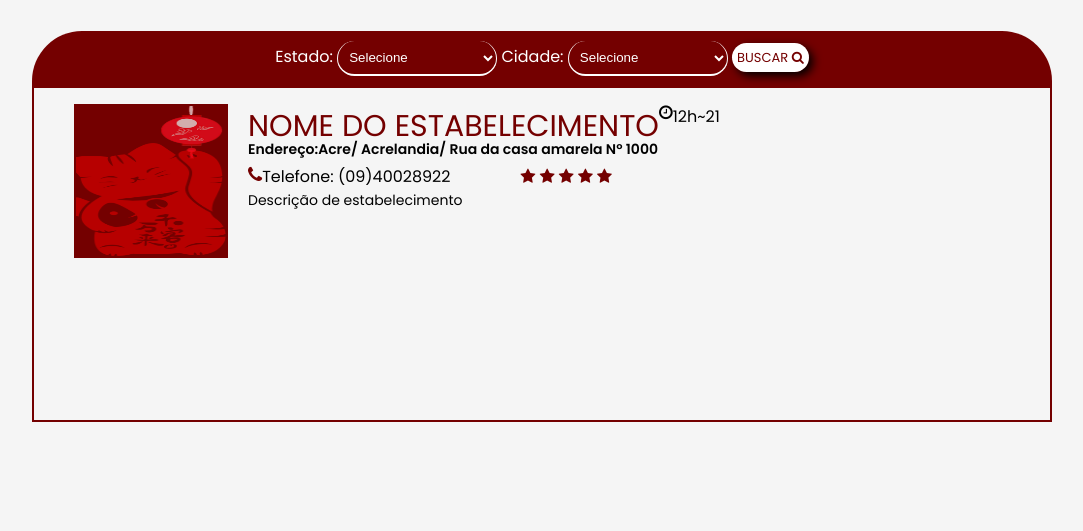
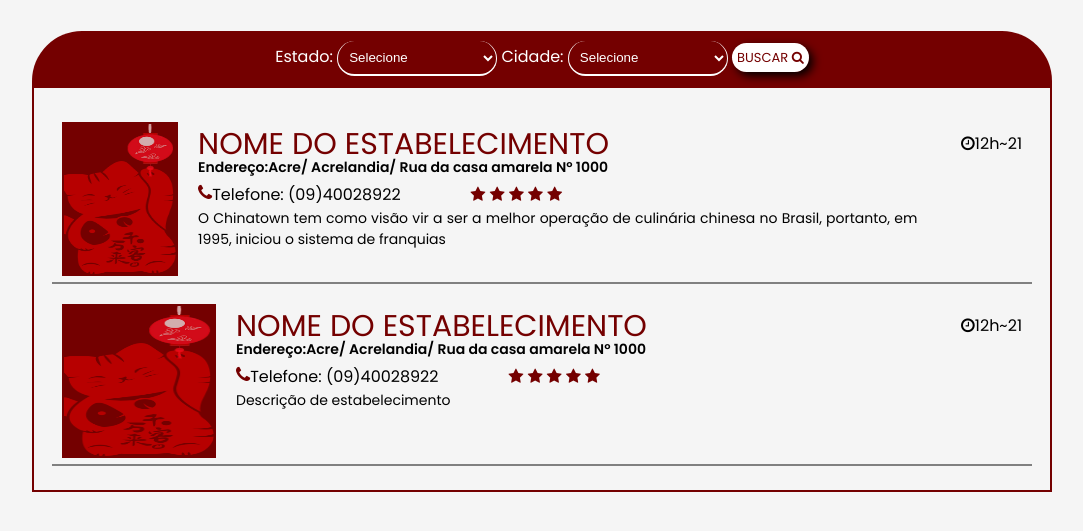
Before and after one commit to Yasnnie/Fast-Sushi, a PHP site: page /php/overview.php in a window 1280 px wide. Shown: the part 54-585 px from the top of the page, without its empty margins (98-1181 px from the left). Run offline with PHP 8.4, Linux system fonts and the light colour scheme.

Commit message:
Overview 2

```diff
--- a/css/overview.css
+++ b/css/overview.css
@@ -58,6 +58,9 @@ header img{
     width:210px;
 }
 
+#spaceprocurar datalist{
+    display: none;
+}
  input:focus,select{
     outline: 0;
 }
@@ -118,10 +121,10 @@ select{
 }
 
 #estabelecimentos{
-    width: 1016px;
+    width: 1000px;
     margin: auto;
     border: solid 2px rgb(116, 0, 0);
-    padding: 0;
+    padding: 8px;
 }
 
 #estabelecimentos ul{
@@ -132,6 +135,10 @@ select{
     display: flex;
     width: 100%;
     height: 150px;
+    margin-left: -30px;
+    padding: 10px;
+    margin-top: 10px;
+    border-bottom: solid 2px grey;
 
 }
 #estabelecimentos ul li img{
@@ -177,6 +184,14 @@ transition: 0.2s;
     font-size: 18px;
     margin-top: 2px;
 }
+.hours{
+    text-align: right;
+    margin-left: auto;
+    width:140px;
+    top: 0;
+    right: 0;
+    margin-top: 9px;
+}
 
 #estabelecimentos p {
     margin-top: 1px;
--- a/php/overview.php
+++ b/php/overview.php
@@ -18,8 +18,16 @@
     <header>
         <img src="../img/logo.png" alt="">
         <div class="procurar">
-            <i class="fa fa-search" aria-hidden="true"></i>
-            <input type="text" name="" id="spaceprocurar" placeholder="Buscar...">
+            <form action="">
+                 <i class="fa fa-search" aria-hidden="true"></i>
+                 <input type="text" name="" id="spaceprocurar" placeholder="Buscar..." list="historico">
+                 <datalist id="historico">
+                     <option value="Chine Box"></option>
+                     <option value="Restaurante"></option>
+                 </datalist>
+            </form>
+
+
         </div>
 
         <div class="barinfo">
@@ -62,11 +70,40 @@
                             </div>
 
                         </div>
-                        <p>Descrição de estabelecimento</p>
+                        <p>O Chinatown tem como visão vir a ser a melhor operação de culinária
+                            chinesa no Brasil, portanto, em 1995, iniciou o sistema de franquias</p>
+
                     </div>
-                    <i class="fa fa-clock-o" aria-hidden="true"></i><label for="">12h~21</label>
+
+                    <div class="hours">
+                        <i class="fa fa-clock-o" aria-hidden="true"></i><label for="">12h~21</label>
+                    </div>
+
                 </li>
                 <li>
+                    <img src="../img/login.png" alt="">
+                    <div class="descEstabelecimento">
+                        <a href="">Nome do estabelecimento</a>
+                        <h3>Endereço:Acre/ Acrelandia/ Rua da casa amarela Nº 1000</h3>
+
+                        <div class="phone">
+                            <i class="fa fa-phone , iconphone" aria-hidden="true"></i>
+                            <label for="">Telefone: (09)40028922 </label>
+                            <div class="avalicao">
+                                <i class="fa fa-star" aria-hidden="true"></i>
+                                <i class="fa fa-star" aria-hidden="true"></i>
+                                <i class="fa fa-star" aria-hidden="true"></i>
+                                <i class="fa fa-star" aria-hidden="true"></i>
+                                <i class="fa fa-star" aria-hidden="true"></i>
+                            </div>
+
+                        </div>
+                        <p>Descrição de estabelecimento</p>
+
+                    </div>
+                    <div class="hours">
+                        <i class="fa fa-clock-o" aria-hidden="true"></i><label for="">12h~21</label>
+                    </div>
 
                 </li>
             </ul>
```
